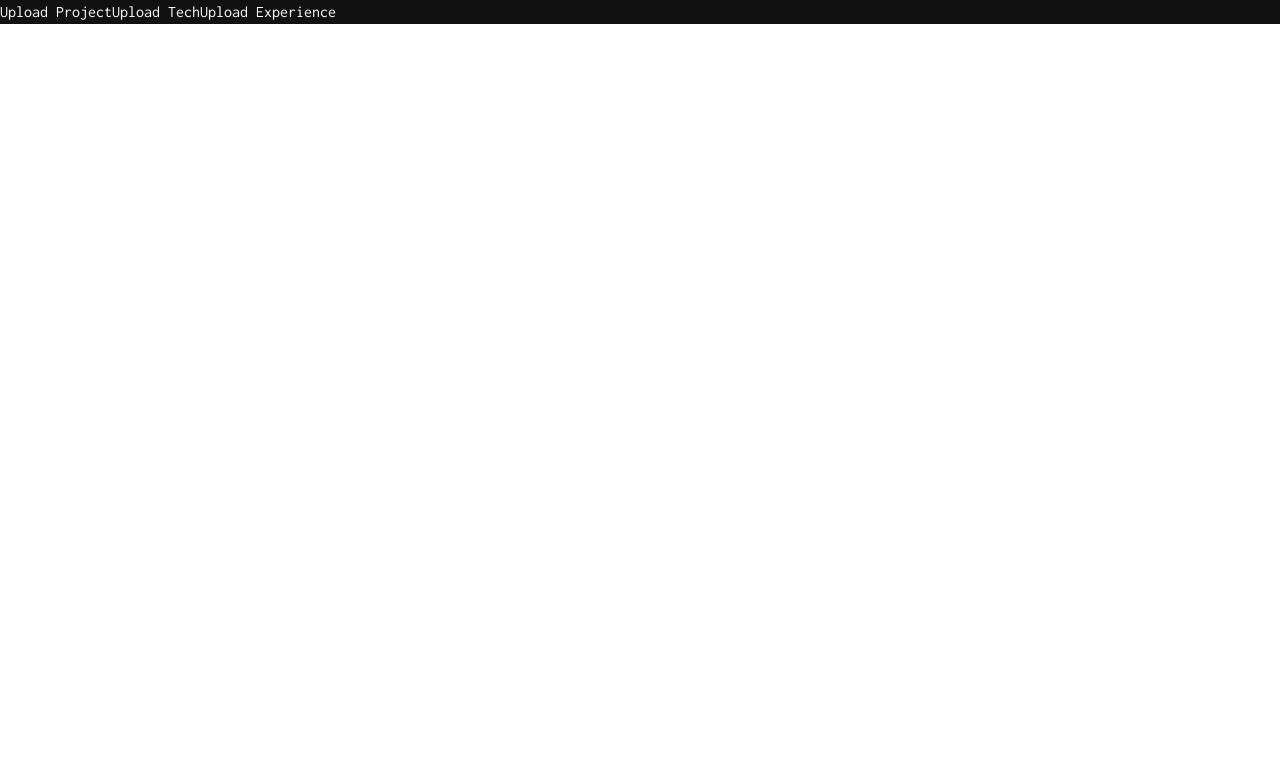
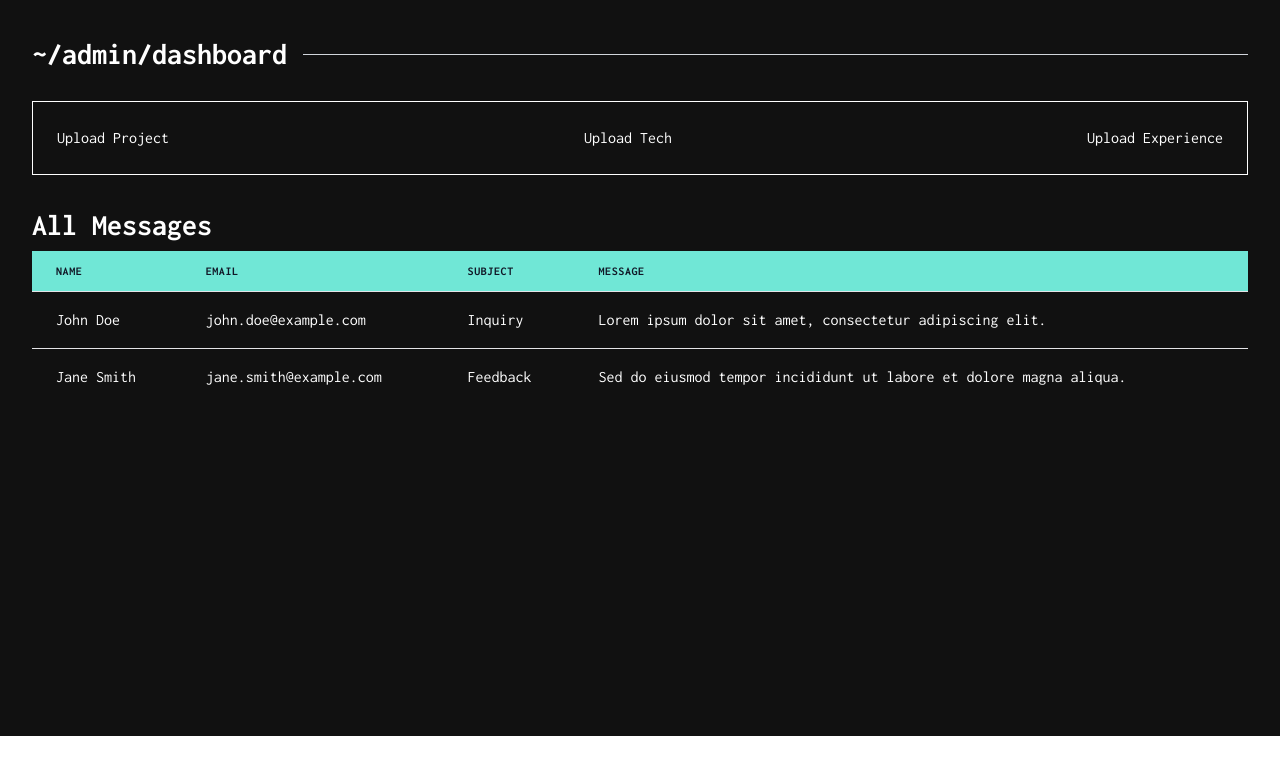
Before and after one commit to xKhanDev/nasir-portfolio, a React (Vite) app in the folder frontend/: page / in a window 1280 px wide. Shown: the top 774 px of the page. Built offline with nearby package versions, Linux system fonts and the light colour scheme.

Commit message:
👨‍💻: Wrote Admin UI Page

```diff
--- a/frontend/src/features/admin/constant.js
+++ b/frontend/src/features/admin/constant.js
@@ -1,4 +1,7 @@
 import Login from "./auth/Login";
 import Dashboard from "./dashboard/Dashboard";
+import UplaodTech from "./techs/UploadTech";
+import UploadProject from "./projects/UploadProject";
+import UploadExperience from "./experience/UploadExperience";
 
-export { Login,Dashboard };
+export { Login,Dashboard,UplaodTech,UploadProject,UploadExperience };
--- a/frontend/src/features/admin/dashboard/Dashboard.jsx
+++ b/frontend/src/features/admin/dashboard/Dashboard.jsx
@@ -1,12 +1,76 @@
 import React from "react";
+import Partition from "../../../components/Partition";
 
 const Dashboard = () => {
   return (
-    <div className="bg-[#111111]">
-      <div className="flex">
-        <button>Upload Project</button>
-        <button>Upload Tech</button>
-        <button>Upload Experience</button>
+    <div className="bg-[#111111] p-8 flex flex-col gap-6 -mt-16 h-screen overflow-hidden">
+      <Partition name={"~/admin/dashboard"} />
+      <div className="flex justify-between p-4 border-[1px] border-white">
+        <button className="p-2 hover:bg-gray-800 hover:border-b-2 hover:border-[#70e7d6] ease-in-out duration-100">
+          Upload Project
+        </button>
+        <button className="p-2 hover:bg-gray-800 hover:border-b-2 hover:border-[#70e7d6] ease-in-out duration-100">
+          Upload Tech
+        </button>
+        <button className="p-2 hover:bg-gray-800 hover:border-b-2 hover:border-[#70e7d6] ease-in-out duration-100">
+          Upload Experience
+        </button>
+      </div>
+      <div className="overflow-x-auto">
+        <h1 className="text-3xl font-[700] my-2">All Messages</h1>
+        <table className="min-w-full divide-y divide-zinc-200">
+          <thead className="bg-[#70e7d6]">
+            <tr>
+              <th
+                scope="col"
+                className="font-[700] px-6 py-3 text-left text-xs text-gray-900 uppercase tracking-wider"
+              >
+                Name
+              </th>
+              <th
+                scope="col"
+                className="px-6 py-3 text-left text-xs font-[700] text-gray-900 uppercase tracking-wider"
+              >
+                Email
+              </th>
+              <th
+                scope="col"
+                className="px-6 py-3 text-left text-xs font-[700] text-gray-900 uppercase tracking-wider"
+              >
+                Subject
+              </th>
+              <th
+                scope="col"
+                className="px-6 py-3 text-left text-xs font-[700] text-gray-900 uppercase tracking-wider"
+              >
+                Message
+              </th>
+            </tr>
+          </thead>
+          <tbody className="divide-y divide-zinc-200">
+            <tr>
+              <td className="px-6 py-4 whitespace-nowrap">John Doe</td>
+              <td className="px-6 py-4 whitespace-nowrap">
+                john.doe@example.com
+              </td>
+              <td className="px-6 py-4 whitespace-nowrap">Inquiry</td>
+              <td className="px-6 py-4 whitespace-nowrap">
+                Lorem ipsum dolor sit amet, consectetur adipiscing elit.
+              </td>
+            </tr>
+            <tr>
+              <td className="px-6 py-4 whitespace-nowrap">Jane Smith</td>
+              <td className="px-6 py-4 whitespace-nowrap">
+                jane.smith@example.com
+              </td>
+              <td className="px-6 py-4 whitespace-nowrap">Feedback</td>
+              <td className="px-6 py-4 whitespace-nowrap">
+                Sed do eiusmod tempor incididunt ut labore et dolore magna
+                aliqua.
+              </td>
+            </tr>
+          </tbody>
+        </table>
       </div>
     </div>
   );
--- /dev/null
+++ b/frontend/src/features/admin/experience/UploadExperience.jsx
@@ -0,0 +1,7 @@
+import React from "react";
+
+const UploadExperience = () => {
+  return <div>UploadExperience</div>;
+};
+
+export default UploadExperience;
--- /dev/null
+++ b/frontend/src/features/admin/projects/UploadProject.jsx
@@ -0,0 +1,7 @@
+import React from "react";
+
+const UploadProject = () => {
+  return <div>UploadProject</div>;
+};
+
+export default UploadProject;
--- /dev/null
+++ b/frontend/src/features/admin/techs/UploadTech.jsx
@@ -0,0 +1,7 @@
+import React from "react";
+
+const UploadTech = () => {
+  return <div>UploadTech</div>;
+};
+
+export default UploadTech;
```
